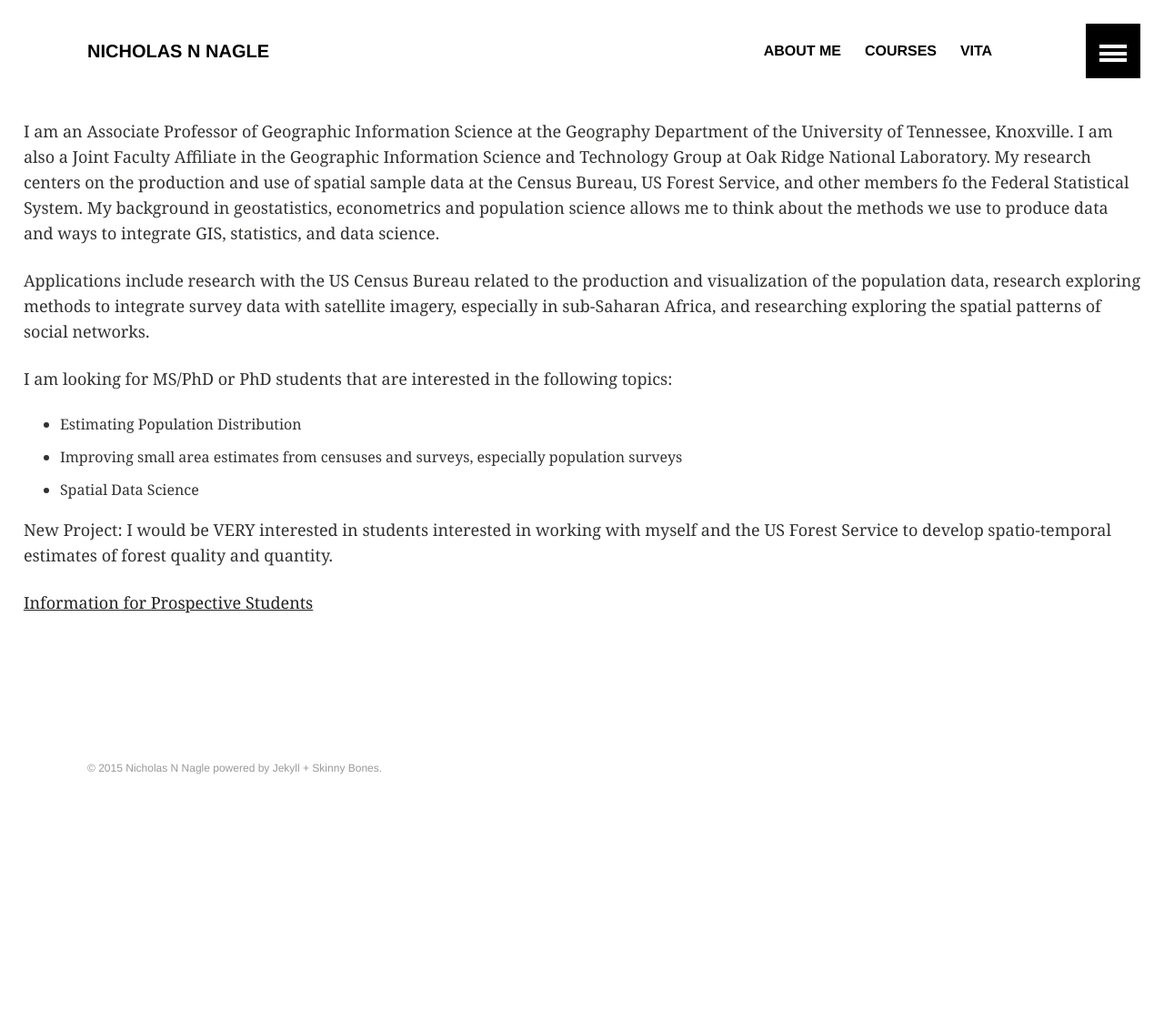
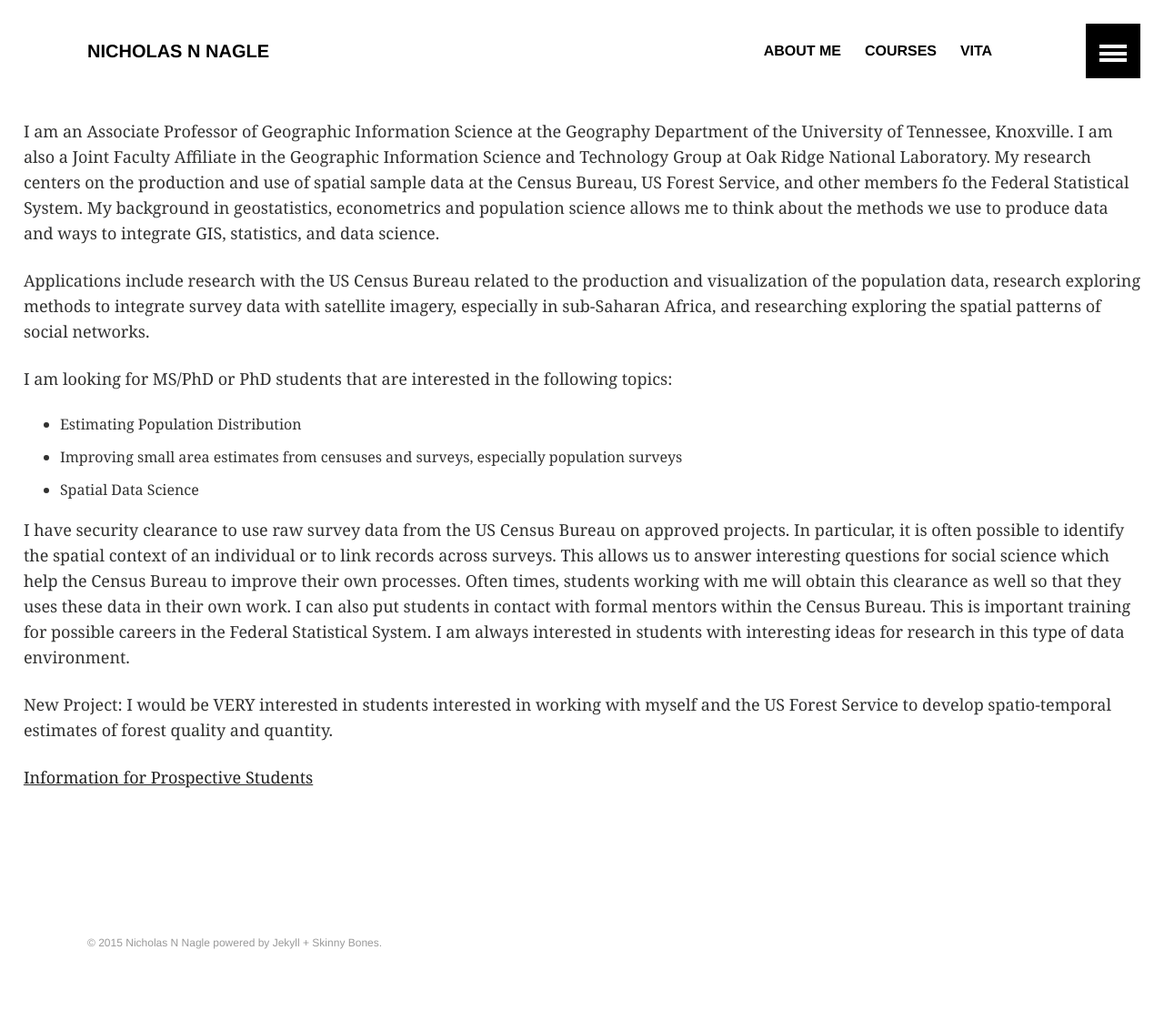
Before and after one commit to nnnagle/nnnagle.github.io, a Jekyll site: the page built from about.md, in a window 1280 px wide. Shown: the whole page at 91% size. Built offline with Jekyll 4.4.1, drawn with Linux system fonts in a browser that asks for light colours; before the commit the page ends 930 px from its top, so only the background shows below that.

Commit message:
added confidential data blurb to about.md

```diff
--- a/about.md
+++ b/about.md
@@ -14,6 +14,9 @@ I am looking for MS/PhD or PhD students that are interested in the following top
  - Improving small area estimates from censuses and surveys, especially population surveys
  - Spatial Data Science
 
+I have security clearance to use raw survey data from the US Census Bureau on approved projects.  In particular, it is often possible to identify the spatial context of an individual or to link records across surveys.  This allows us to answer interesting questions for social science which help the Census Bureau to improve their own processes.  Often times, students working with me will obtain this clearance as well so that they uses these data in their own work.  I can also put students in contact with formal mentors within the Census Bureau.  This is important training for possible careers in the Federal Statistical System.  I am always interested in students with interesting ideas for research in this type of data environment.
+
+
 New Project: I would be VERY interested in students interested in working with myself and the US Forest Service to develop spatio-temporal estimates of forest quality and quantity.
 
 
```
